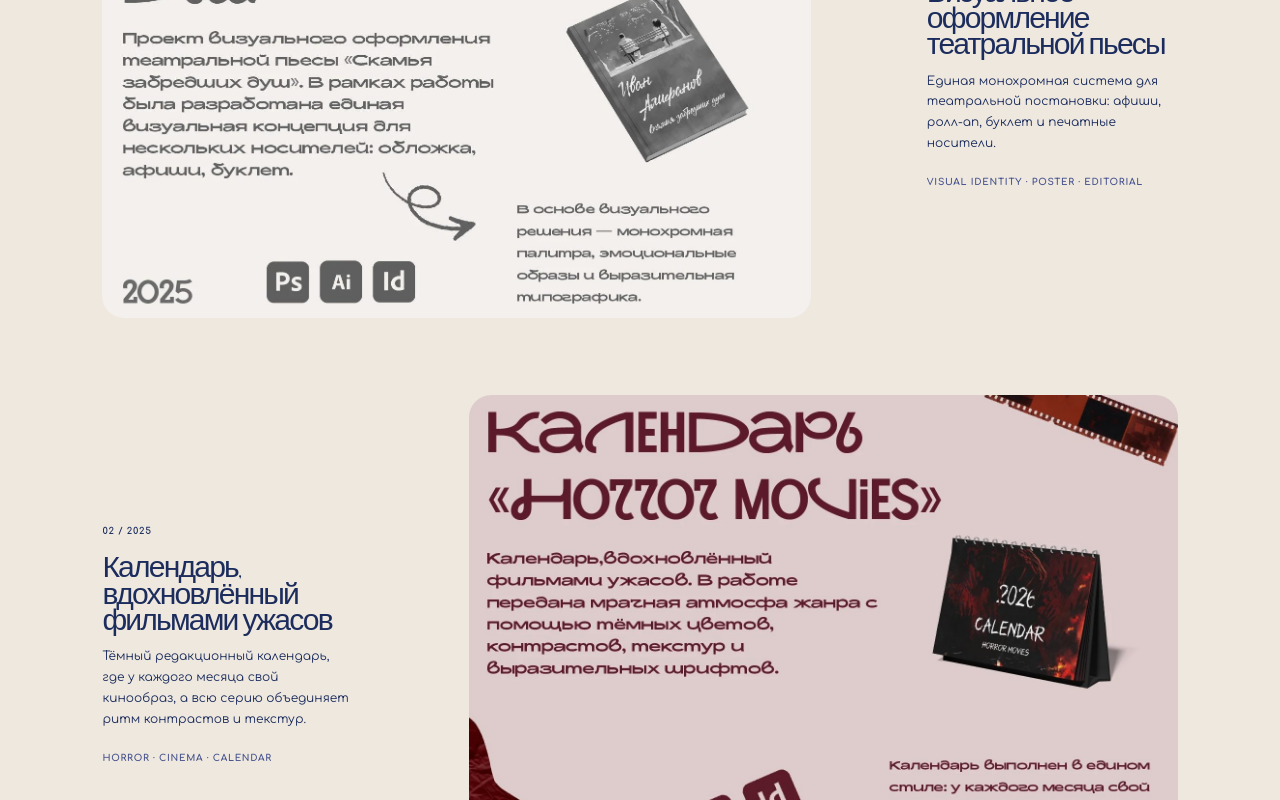
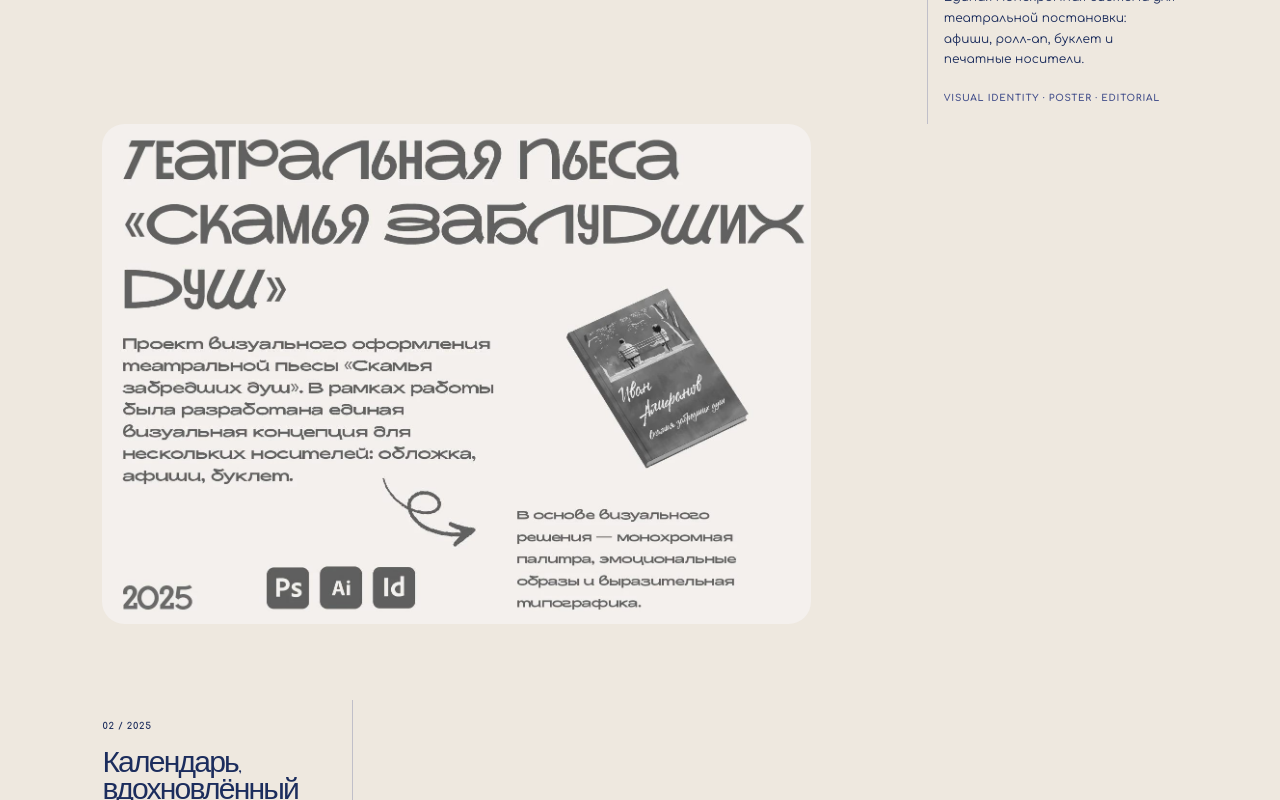
Before and after one commit to HeapGuard/dianavolf-portfolio, a React (Vite) app: page / in a window 1280 px wide. Shown: the part 2060-2860 px from the top of the page. Built offline with nearby package versions, Linux system fonts and the light colour scheme.

Commit message:
Enhance project depth and about composition

```diff
--- a/src/main.tsx
+++ b/src/main.tsx
@@ -60,7 +60,7 @@ function ProjectIndex({ openProject }: { openProject: (project: Project) => void
 }
 
 function ProjectCard({ project, index, openProject }: { project: Project; index: number; openProject: (project: Project) => void }) {
-  const surface = useRef<HTMLButtonElement>(null)
+  const surface = useRef<HTMLElement>(null)
   const tilt = (event: PointerEvent<HTMLButtonElement>) => {
     if (event.pointerType !== 'mouse' || !surface.current || window.matchMedia('(prefers-reduced-motion: reduce)').matches) return
     const bounds = event.currentTarget.getBoundingClientRect()
@@ -68,9 +68,11 @@ function ProjectCard({ project, index, openProject }: { project: Project; index:
     const y = (event.clientY - bounds.top) / bounds.height - .5
     surface.current.style.setProperty('--tilt-x', `${y * -3}deg`)
     surface.current.style.setProperty('--tilt-y', `${x * 3}deg`)
+    surface.current.style.setProperty('--shadow-x', `${x * -22}px`)
+    surface.current.style.setProperty('--shadow-y', `${14 + y * -10}px`)
   }
-  const resetTilt = () => { if (surface.current) { surface.current.style.setProperty('--tilt-x', '0deg'); surface.current.style.setProperty('--tilt-y', '0deg') } }
-  return <article className={`case-card case-card--${project.theme} ${index % 2 ? 'case-card--offset' : ''}`}><aside className="case-card__aside"><p>{project.number} / {project.year}</p><h3>{project.subtitle}</h3><p>{project.description}</p><span>{project.tags.join(' · ')}</span></aside><button ref={surface} onPointerMove={tilt} onPointerLeave={resetTilt} onBlur={resetTilt} onClick={() => openProject(project)} aria-label={`Открыть проект ${project.title}`}><img src={project.cover} alt={`Проект «${project.title}»`} loading="lazy" decoding="async" fetchPriority="low" /><span className="case-card__label"><i>{project.number}</i><b>{project.title}</b><em>Смотреть <Icon name="arrow-up-right" /></em></span></button></article>
+  const resetTilt = () => { if (surface.current) { surface.current.style.setProperty('--tilt-x', '0deg'); surface.current.style.setProperty('--tilt-y', '0deg'); surface.current.style.setProperty('--shadow-x', '0px'); surface.current.style.setProperty('--shadow-y', '14px') } }
+  return <article ref={surface} className={`case-card case-card--${project.theme} ${index % 2 ? 'case-card--offset' : ''}`}><aside className="case-card__aside"><p>{project.number} / {project.year}</p><h3>{project.subtitle}</h3><p>{project.description}</p><span>{project.tags.join(' · ')}</span></aside><button onPointerMove={tilt} onPointerLeave={resetTilt} onBlur={resetTilt} onClick={() => openProject(project)} aria-label={`Открыть проект ${project.title}`}><img src={project.cover} alt={`Проект «${project.title}»`} loading="lazy" decoding="async" fetchPriority="low" /><span className="case-card__label"><i>{project.number}</i><b>{project.title}</b><em>Смотреть <Icon name="arrow-up-right" /></em></span></button></article>
 }
 
 function ProjectCases({ openProject }: { openProject: (project: Project) => void }) {
--- a/src/styles.css
+++ b/src/styles.css
@@ -141,3 +141,22 @@ h1, h2, p { margin-top: 0; } em { font-style: normal; font-family: 'Nauryz', var
   .about h2 { line-height: .9; }
   .about h2 em { display: inline-block; margin-left: .12em; }
 }
+
+@media (min-width: 701px) {
+  .case-card { --shadow-x: 0px; --shadow-y: 14px; position: relative; isolation: isolate; }
+  .case-card::after { content: ''; grid-column: 1 / span 8; grid-row: 1; z-index: 0; align-self: center; margin: 9% 7% 3%; border-radius: 1.4rem; background: #111318; opacity: .22; filter: blur(28px); transform: translate3d(var(--shadow-x), var(--shadow-y), 0) scale(.94); transition: transform .32s cubic-bezier(.16, 1, .3, 1), opacity .32s ease; pointer-events: none; }
+  .case-card--offset::after { grid-column: 5 / span 8; }
+  .case-card > button, .case-card__aside { position: relative; z-index: 1; }
+  .case-card:hover::after { opacity: .31; }
+  .case-card__aside { position: relative; padding: 1.15rem 0 1.15rem 1rem; border-left: 1px solid #45518c45; transition: transform .3s cubic-bezier(.16, 1, .3, 1), border-color .3s ease; }
+  .case-card__aside::before { content: ''; position: absolute; top: 1.15rem; left: -2px; width: 3px; height: 0; border-radius: 99px; background: var(--blue); transition: height .35s cubic-bezier(.16, 1, .3, 1); }
+  .case-card__aside h3 { transition: color .25s ease, letter-spacing .25s ease; }
+  .case-card__aside:hover { transform: translateX(-.45rem); border-color: var(--blue); }
+  .case-card--offset .case-card__aside { padding: 1.15rem 1rem 1.15rem 0; border-left: 0; border-right: 1px solid #45518c45; }
+  .case-card--offset .case-card__aside::before { left: auto; right: -2px; }
+  .case-card--offset .case-card__aside:hover { transform: translateX(.45rem); border-color: var(--blue); }
+  .case-card__aside:hover::before { height: calc(100% - 2.3rem); }
+  .case-card__aside:hover h3 { color: var(--blue); letter-spacing: -.04em; }
+  .about img { margin-left: 9%; width: 79%; }
+  .about__copy { transform: translateX(6%); }
+}
```
